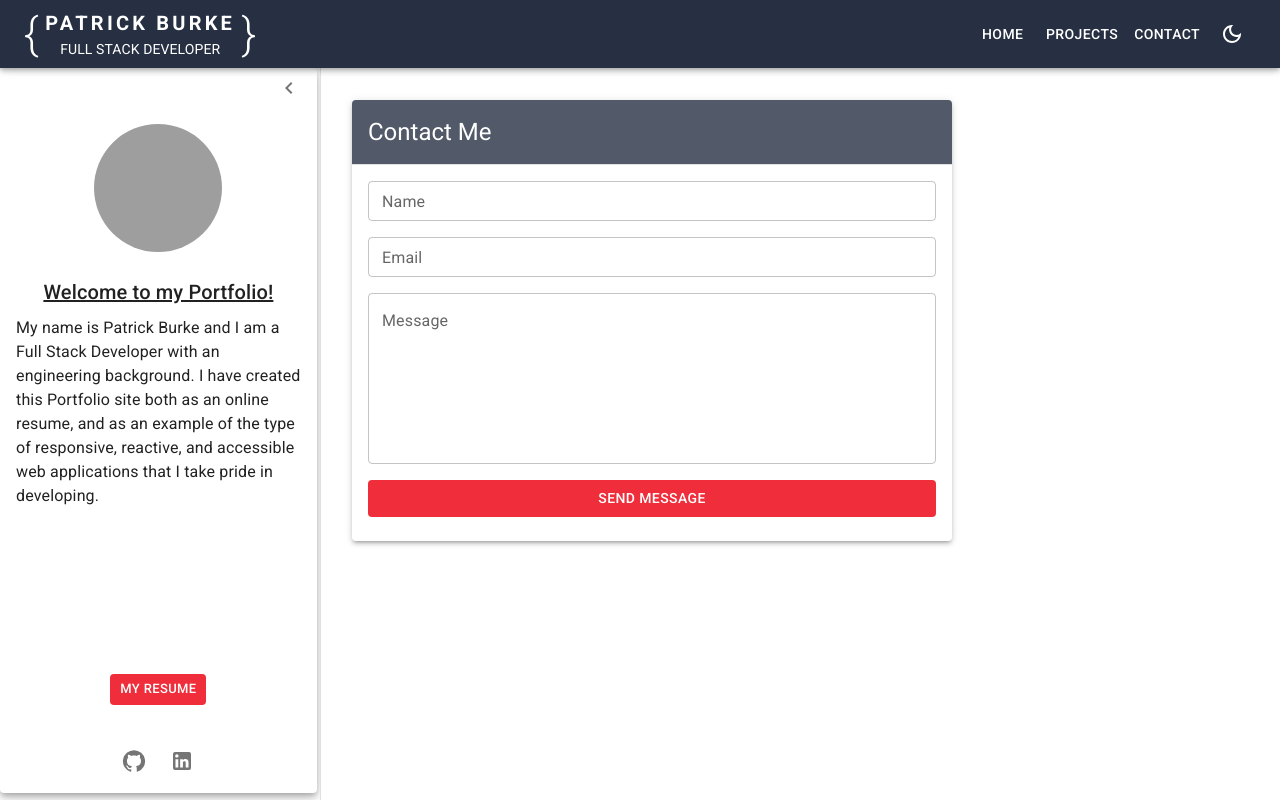
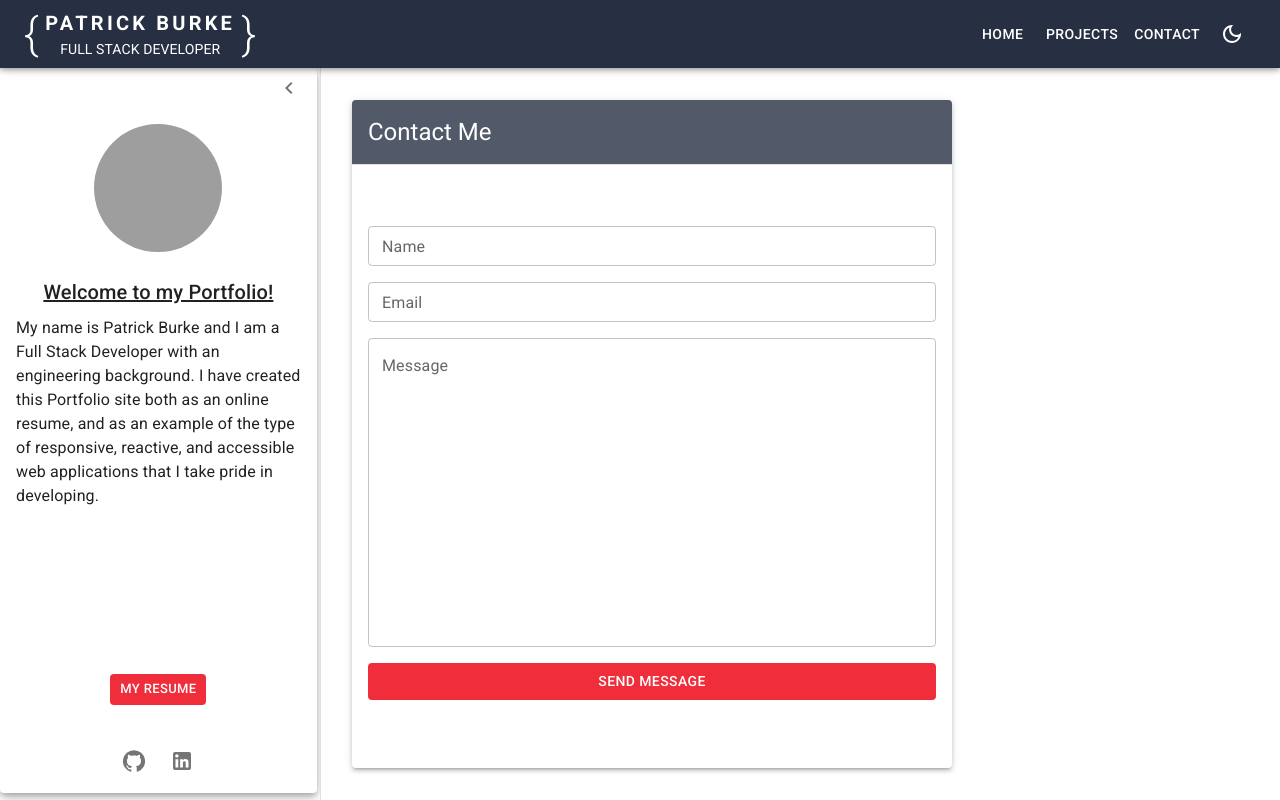
Before and after one commit to PattyBurke99/mui-portfolio, a React (Vite) app: page /contact in a window 1280 px wide. Built offline with nearby package versions, Linux system fonts and the light colour scheme; grey boxes are pictures that could not be loaded.

Commit message:
Styling changes for contact form

```diff
--- a/src/components/ContactForm.tsx
+++ b/src/components/ContactForm.tsx
@@ -119,6 +119,7 @@ function ContactForm() {
     return (
         <Slide in direction="right" timeout={600}>
           <Card elevation={3} sx={{
+            height: '100%',
             width: { lg: 2*parseInt(contentCardWidthLg)},
           }}>
             <CardHeader title={
@@ -130,7 +131,9 @@ function ContactForm() {
             <CardContent sx={{
               display: 'flex',
               flexDirection: 'column',
-              gap: '1rem'
+              height: 'calc(100% - 64px)',
+              gap: '1rem',
+              justifyContent: 'center'
             }}>
               <FormControl
                 fullWidth
@@ -173,7 +176,7 @@ function ContactForm() {
                   label="Message"
                   variant="outlined"
                   multiline
-                  rows={isXlSize ? 12 : 6}
+                  rows={isXlSize ? 20 : 12}
                   onChange={onMessageChange}
                   error={!!formErrors.message}
                   helperText={formErrors.message}
```
